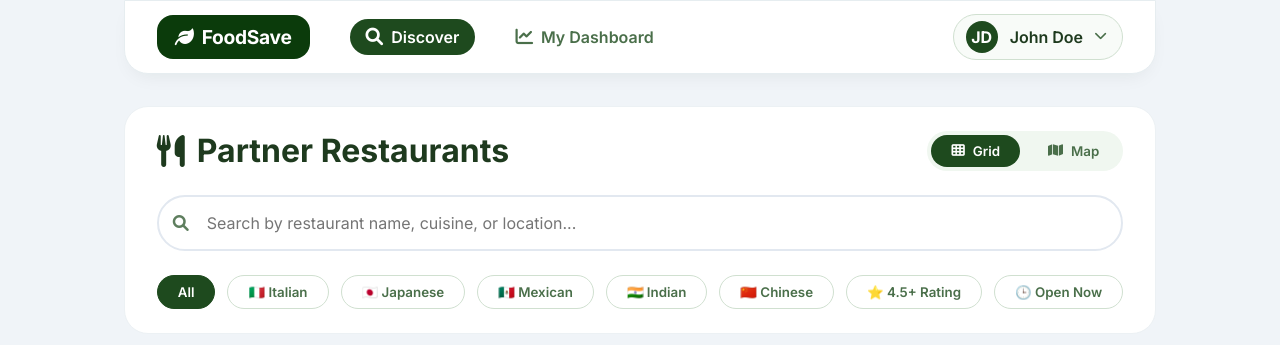
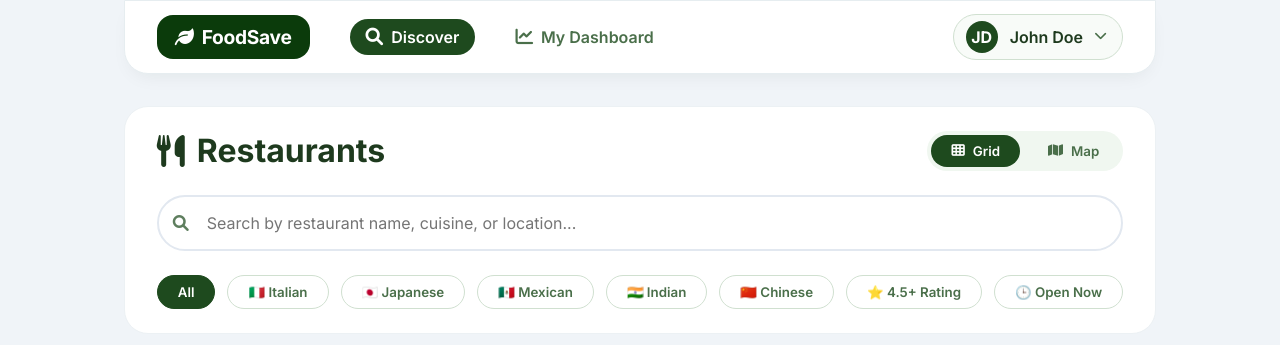
Before and after one commit to sreebhavana475-coder/food-waste-mgt-system, a plain HTML site: page index.html in a window 1280 px wide. Both pictures are taken after a click on the button "Sign In". Shown: the top 345 px of the page. Drawn offline with nearby package versions, Linux system fonts and the light colour scheme.

Commit message:
Update index.html

```diff
--- a/index.html
+++ b/index.html
@@ -743,7 +743,7 @@
 
             <div class="login-header">
                 <h2>Welcome Back!</h2>
-                <p>Sign in to discover partner restaurants</p>
+                <p>Sign in to discover  restaurants</p>
             </div>
 
             <!-- Universal Login Form (unchanged behaviour) -->
@@ -821,7 +821,7 @@
         <div id="discovery-page" class="page active">
             <div class="discovery-header">
                 <div class="discovery-title">
-                    <h1><i class="fas fa-utensils"></i> Partner Restaurants</h1>
+                    <h1><i class="fas fa-utensils"></i>  Restaurants</h1>
                     <div class="view-toggle">
                         <button class="active" onclick="toggleView('grid')" id="gridViewBtn"><i class="fas fa-th"></i> Grid</button>
                         <button onclick="toggleView('map')" id="mapViewBtn"><i class="fas fa-map"></i> Map</button>
@@ -863,7 +863,7 @@
             </div>
             <div style="background: white; border-radius: 24px; padding: 1.5rem; margin-bottom: 2rem; border: 1px solid #ecf1f4;">
                 <div style="display: flex; justify-content: space-between; align-items: center; margin-bottom: 1rem;">
-                    <h3 style="color: #1e3a1e; display: flex; align-items: center; gap: 8px;"><i class="fas fa-handshake"></i> My Partner Restaurants</h3>
+                    <h3 style="color: #1e3a1e; display: flex; align-items: center; gap: 8px;"><i class="fas fa-handshake"></i> My  Restaurants</h3>
                     <button class="btn-pro btn-outline-pro" onclick="navigateTo('discovery')" style="padding: 0.5rem 1rem;"><i class="fas fa-plus"></i> Find More</button>
                 </div>
                 <div id="partnerRestaurantsList" style="display: flex; gap: 1rem; flex-wrap: wrap;"></div>
```
